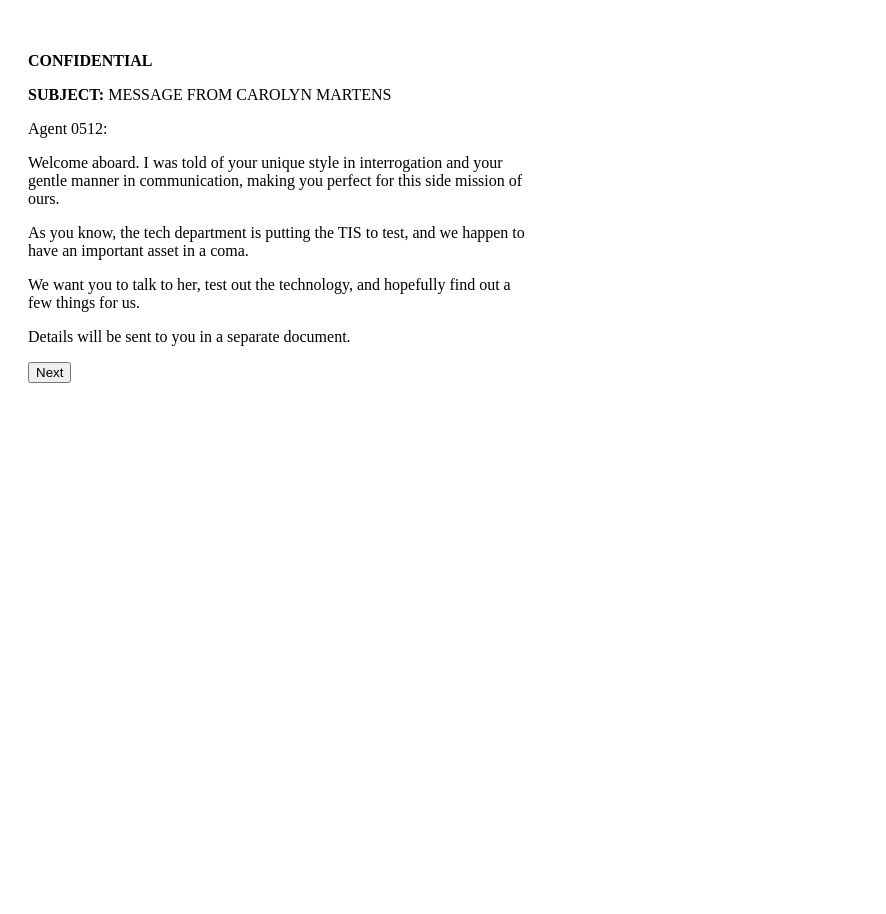
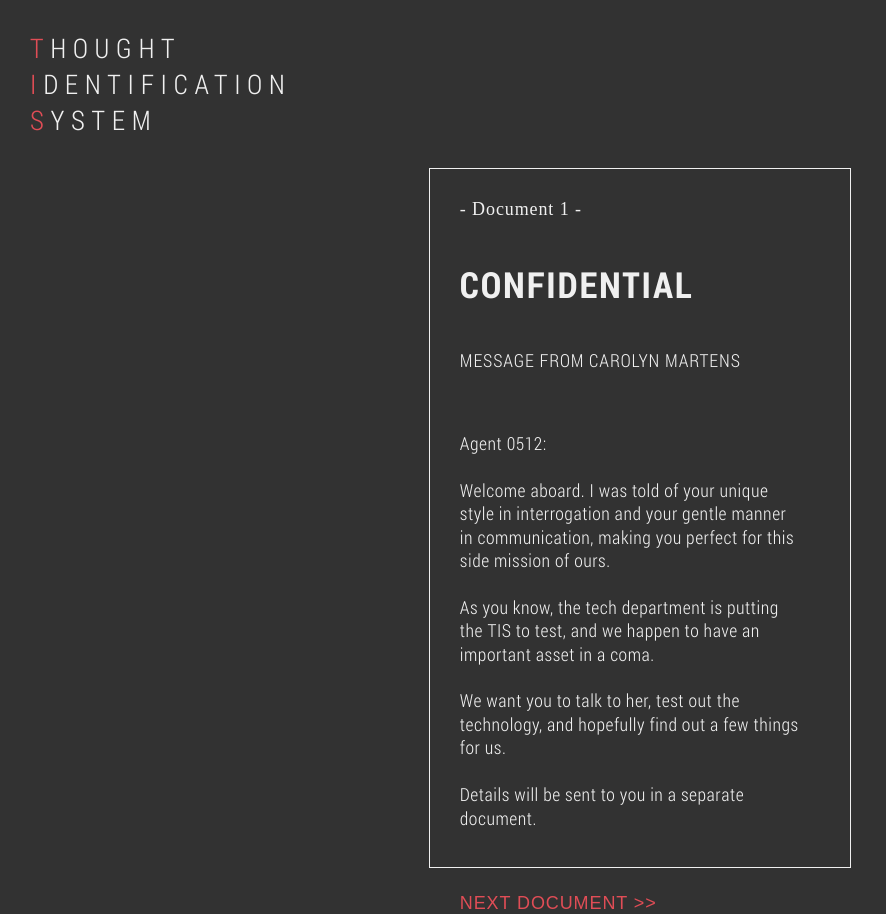
Before and after one commit to ellennickles/tis-services, a Flask app: page / in a window 1280 px wide. Shown: the whole page, without its empty margins (0-886 px from the left). Before the commit the page ends 383 px from the top, so only its background shows below. Run offline with Flask 2, Linux system fonts and the light colour scheme.

Commit message:
add initial styling

```diff
--- a/server.py
+++ b/server.py
@@ -9,11 +9,11 @@ from semanticsimilaritychatbot import SemanticSimilarityChatbot
 app = Flask(__name__)
 
 print("loading model...")
-nlp = spacy.load('en_core_web_lg')
+# nlp = spacy.load('en_core_web_lg')
 print("finished loading model")
 
 print("loading chatbot...")
-chatbot = SemanticSimilarityChatbot.load('./chatbotdb/tis_lines', nlp)
+# chatbot = SemanticSimilarityChatbot.load('./chatbotdb/tis_lines', nlp)
 print("begin chatting")
 
 @app.route('/')
@@ -26,8 +26,9 @@ def start():
 
 @app.route('/response.json')
 def response():
-    sentence = request.args['sentence']
-    return jsonify({'result': chatbot.response_for(sentence)})
+    # sentence = request.args['sentence']
+    # return jsonify({'result': chatbot.response_for(sentence)})
+    return jsonify({'result': 'yep'})
 
 if __name__ == "__main__":
     app.run()
--- a/static/styles/style.css
+++ b/static/styles/style.css
@@ -1,10 +1,62 @@
-.box {
-  float: left;
-  width: 500px;
-  margin: 20px;
+@font-face {
+  font-family: 'Roboto';
+  src: url('RobotoCondensed-Light-webfont.woff') format('woff');
+  font-weight: 300;
+  font-style: normal;
 }
 
-/* index.html */
+@font-face {
+  font-family: 'Roboto';
+  src: url('RobotoCondensed-Bold-webfont.woff') format('woff');
+  font-weight: 700;
+  font-style: normal;
+}
+
+* {
+  margin: 0;
+  padding: 0;
+  box-sizing: border-box;
+}
+
+body {
+  font-family: 'Roboto', sans-serif;
+  font-weight: 300;
+  font-size: 18px;
+  color: rgb(240, 240, 240);
+  /* color: rgb(50, 50, 50); */
+  background-color: rgb(50, 50, 50);
+  /* background-color: rgb(240, 240, 240); */
+}
+
+strong {
+  font-weight: 700;
+}
+
+.accent-color {
+  color: rgb(224, 77, 86);
+}
+
+/* --- index.html --- */
+/* --- Header --- */
+.header-item {
+  padding: 30px;
+  font-size: 1.5em;
+  letter-spacing: .25em;
+}
+
+/* --- Content --- */
+.content-item {
+  /* float: left;  when using multiple items */
+  width: 33%;
+  margin: auto;
+}
+
+.container-item-center {
+  height: 700px;
+  border: 1px solid  rgb(240, 240, 240);
+  padding: 30px;
+}
+
 #memo1 {
   display: block;
 }
@@ -21,8 +73,41 @@
   display: none;
 }
 
+.memo-label {
+  font-family: serif;
+  letter-spacing: .05em;
+  margin-bottom: 40px;
+}
 
-/* chatbot.html */
+.memo-header {
+  font-size: 2em;
+  letter-spacing: .05em;
+  margin-bottom: 40px;
+}
+
+.memo-subject {
+  letter-spacing: .05em;
+  margin-bottom: 60px;
+}
+
+.memo-body {
+  margin-right: 20px;
+  margin-bottom: 20px;
+  letter-spacing: .03em;
+  line-height: 1.3em;
+  margin-bottom: 60px;
+}
+
+.button {
+  letter-spacing: .05em;
+  font-size: 1em;
+  color: rgb(224, 77, 86);
+  background-color: rgb(50, 50, 50);
+  border: none;
+  cursor: pointer;
+}
+
+/* --- chatbot.html --- */
 #session_right {
   display: none;
 }
--- a/templates/chatbot.html
+++ b/templates/chatbot.html
@@ -2,15 +2,12 @@
 
 <!DOCTYPE html>
 <html lang="en">
-
     <head>
         <meta charset="UTF-8">
+        <title>TIS Services</title>
         <meta name="viewport" content="width=device-width, initial-scale=1.0">
-    <meta http-equiv="X-UA-Compatible" content="ie=edge">
         <link rel="stylesheet" type="text/css" href="{{ url_for('static', filename='styles/style.css') }}">
-    <title>TIS Services</title>
     </head>
-
     <body>
     <!-- <body onload="startSession()"> -->
         <div class="box" id="session_left">
@@ -42,5 +39,4 @@
 
         <script type="text/javascript" src="{{ url_for('static', filename='scripts/chatbot_script.js') }}"></script>
     </body>
-
 </html>
--- a/templates/index.html
+++ b/templates/index.html
@@ -4,71 +4,109 @@ https://github.com/aparrish/semanticsimilaritychatbot/ -->
 
 <!DOCTYPE html>
 <html lang="en">
-
     <head>
         <meta charset="UTF-8">
+        <title>TIS Services</title>
         <meta name="viewport" content="width=device-width, initial-scale=1.0">
-    <meta http-equiv="X-UA-Compatible" content="ie=edge">
         <link rel="stylesheet" type="text/css" href="{{ url_for('static', filename='styles/style.css') }}">
-    <title>TIS Services</title>
     </head>
+    <body>
 
-<body>
-    <div class="box">
-        <div id="memo1">
-            <p><b>CONFIDENTIAL</b></p>
-            <p><b>SUBJECT:</b> MESSAGE FROM CAROLYN MARTENS</p>
-            <p>Agent 0512:</p>
-            <p>Welcome aboard. I was told of your unique style in interrogation and your gentle manner in communication, making you perfect for this side mission of ours.</p>
-            <p>As you know, the tech department is putting the TIS to test, and we happen to have an important asset in a coma.</p>
-            <p>We want you to talk to her, test out the technology, and hopefully find out a few things for us.<p>
-            <p>Details will be sent to you in a separate document.</p>
-            <button type="submit" id="button" onclick="display_memo2()">Next</button>
+        <div class="header">
+            <div class="header-item">
+                <p><span class="accent-color">T</span>HOUGHT</p>
+                <p><span class="accent-color">I</span>DENTIFICATION</p>
+                <p><span class="accent-color">S</span>YSTEM</p>
+            </div>
         </div>
 
-        <div id="memo2">
-            <p><b>CONFIDENTIAL</b></p>
-            <p><b>SUBJECT:</b> THE THOUGHT IDENTIFICATION SYSTEM (TIS)</p>
-            <p>Agent 0512:</p>
-            <p>The Thought Identification System, or TIS, is an MI6-developed technology that connects brain waves to a text-based digital platform.</p>
-            <p>Theoretically, it can be used to communicate with any patient in a coma. As of this month, more than 10 user testing sessions have been scheduled. In accordance with MHRA compliance, TIS sessions may not exceed 4 minutes.</p>
-            <p>Agents will be sent to a private URL where they can talk to test subjects through a chat platform.</p>
-            <button type="submit" id="button" onclick="display_memo3()">Next</button>
+        <div class="content">
+
+            <!-- <div class="content-item">
+                <p>Agent 0512</p>
+            </div> -->
+
+            <div class="content-item">
+                <div class="container-item-center" id="memo1">
+
+                    <div class="memo-label">- Document 1 -</div>
+
+                    <div class="memo-header"><strong>CONFIDENTIAL</strong></div>
+
+                    <div class="memo-subject">MESSAGE FROM CAROLYN MARTENS</div>
+
+                    <div class="memo-body">
+                        <p>Agent 0512:</p><br>
+
+                        <p>Welcome aboard. I was told of your unique style in interrogation and your gentle manner in communication, making you perfect for this side mission of ours.</p><br>
+
+                        <p>As you know, the tech department is putting the TIS to test, and we happen to have an important asset in a coma.</p><br>
+
+                        <p>We want you to talk to her, test out the technology, and hopefully find out a few things for us.<p><br>
+
+                        <p>Details will be sent to you in a separate document.</p>
                     </div>
 
-        <div id="memo3">
-            <p><b>CONFIDENTIAL</b></p>
-            <p><b>SUBJECT:</b> MEMORANDUM TIS TEST FOR EVE POLASTRI</p>
-            <p>Agent 0512:</p>
-            <p>Eve Polastri, an MI6 agent, was shot in Rome during a mission. She was found and transferred to an MI6 medical facility in London, and is now in a coma.</p>
-            <p>The suspect, international assassin, Oksana Astankova, code name Villianelle, is on the loose.</p>
-            <p>We also suspect that Agent Polastri has developed an unhealthy obsession for the suspect and is no longer fit to work with MI6.</p>
-            <button type="submit" id="button" onclick="display_TIS_startScreen()">Next</button>
+                    <button type="submit" class="button" onclick="display_memo2()">NEXT DOCUMENT >></button>
+                </div>
             </div>
 
-        <div id="TIS_startScreen">
-            <p>Thought Identification System (TIS)</p>
+            <div class="content-item">
+                <div class="container-item-center" id="memo2">
 
-            <p>Select Case:</p>
-            <select name="cases">
-                <option value="eve">Eve Polastri</option>
-            </select>
+                    <div class="memo-label">- Document 2 -</div>
 
-            <p>Select Service:</p>
-            <select name="services">
-                <option value="chat">Communication Diagnostic</option>
-            </select>
+                    <div class="memo-header"><strong>CONFIDENTIAL</strong></div>
 
-            <p>New Session:</p>
+                    <div class="memo-subject">THE THOUGHT IDENTIFICATION SYSTEM (TIS)</div>
+
+                    <div class="memo-body">
+                        <p>Agent 0512:</p><br>
+
+                        <p>The Thought Identification System, or TIS, is an MI6-developed technology that connects brain waves to a text-based digital platform.</p><br>
+
+                        <p>Theoretically, it can be used to communicate with any patient in a coma. As of this month, more than 10 user testing sessions have been scheduled. In accordance with MHRA compliance, TIS sessions may not exceed 4 minutes.</p><br>
+
+                        <p>Agents will be sent to a private URL where they can talk to test subjects through a chat platform.</p>
+                    </div>
+
+                    <button type="submit" class="button" onclick="display_memo3()">NEXT DOCUMENT >></button>
+                </div>
+            </div>
+
+            <div class="content-item">
+                <div class="container-item-center" id="memo3">
+
+                    <div class="memo-label">- Document 3 -</div>
+
+                    <div class="memo-header"><strong>CONFIDENTIAL</strong></div>
+
+                    <div class="memo-subject">MEMORANDUM TIS TEST FOR EVE POLASTRI</div>
+
+                    <div class="memo-body">
+                        <p>Agent 0512:</p><br>
+
+                        <p>Eve Polastri, an MI6 agent, was shot in Rome during a mission. She was found and transferred to an MI6 medical facility in London, and is now in a coma.</p><br>
+
+                        <p>The suspect, international assassin, Oksana Astankova, code name Villianelle, is on the loose.</p><br>
+
+                        <p>We also suspect that Agent Polastri has developed an unhealthy obsession for the suspect and is no longer fit to work with MI6.</p>
+                    </div>
+
                     <form action="/session" method="POST">
-                    <button type="submit" class="button">Initialize</button>
+                        <button type="submit" class="button">INITIALIZE SESSION >></button>
                     </form>
                 </div>
+            </div>
 
-        </div><p id="initializingTIS"></p><div>
+            <div><p id="initializingTIS"></p></div>
+
+            <!-- <div class="content-item">
+                <p>Next Document</p>
+            </div> -->
+
         </div>
 
         <script type="text/javascript" src="{{ url_for('static', filename='scripts/index_script.js') }}"></script>
     </body>
-
 </html>
```
Also changed, not shown: static/styles/RobotoCondensed-Bold-webfont.woff (added), static/styles/RobotoCondensed-Light-webfont.woff (added). Lines whose indentation alone changed are shown as unchanged.
